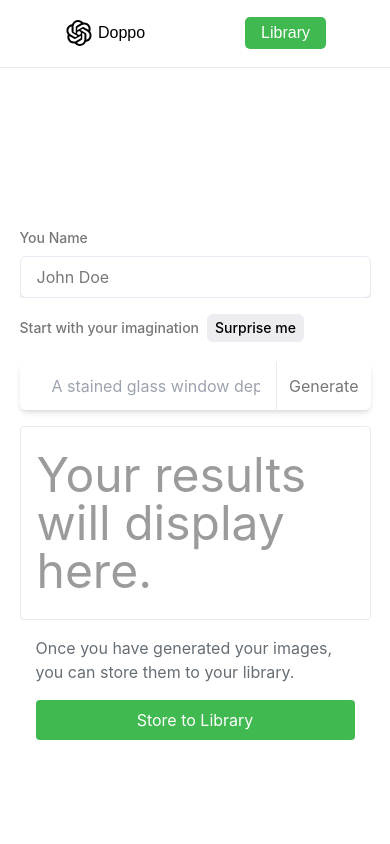
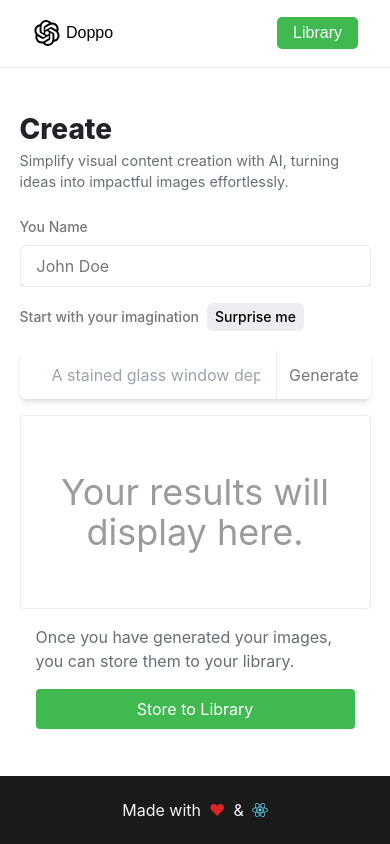
Before and after one commit to Sark-07/ImageGen, a React (Vite) app in the folder client/: page /generate in a window 390 px wide. Built offline with nearby package versions, Linux system fonts and the light colour scheme; a web font is replaced by a local one.

Commit message:
Finished till now

```diff
--- a/client/index.html
+++ b/client/index.html
@@ -8,7 +8,7 @@
     <title>Doppo</title>
   </head>
   <body>
-    <div id="root"></div>
+    <div id="root" class="flex flex-col min-h-screen"></div>
     <script type="module" src="/src/main.jsx"></script>
   </body>
 </html>
--- a/client/src/components/Cards.jsx
+++ b/client/src/components/Cards.jsx
@@ -1,35 +1,42 @@
-import React from 'react';
+import React, { useEffect, useMemo, useState } from 'react';
 import { FiDownloadCloud } from 'react-icons/fi';
 import { downloadImage } from '../utils/downloadImage';
+import Loader from './Loader';
 
 const Cards = ({ data, search }) => {
-  let arr = [];
-  data.forEach((element) => {
-    element.images.forEach((item) => {
-      arr.push({
-        userName: element.userName,
-        prompt: element.prompt,
-        url: item,
-      });
-    });
-  });
+  const [filteredData, setFilteredData] = useState(data);
 
+  // debounce for filtering
+  useEffect(() => {
+    const timeOut = setTimeout(() => {
       if (search) {
-    const results = arr.filter(
+        const results = data.filter(
           (item) =>
             item.userName.toLowerCase().includes(search.toLowerCase()) ||
             item.prompt.toLowerCase().includes(search.toLowerCase())
         );
-    arr = results;
+        setFilteredData(results);
+        console.log(search, filteredData, results);
+      } else {
+        setFilteredData(data);
       }
+    }, 500);
+
+    return () => {
+      clearTimeout(timeOut);
+    };
+  }, [search]);
 
   return (
-    <div className='grid lg:grid-cols-4 sm:grid-cols-3 xs:grid-cols-2 grid-cols-1 gap-2'>
-      {arr.map((items, index) => {
+    <div className='grid grid-cols-custom gap-2'>
+      {!filteredData ? (
+        <Loader />
+      ) : (
+        filteredData.map((items, index) => {
           return (
             <div
               key={index}
-            className='overflow-hidden w-72 h-72 group rounded-lg relative shadow-card hover:shadow-cardhover'
+              className='overflow-hidden group rounded-lg relative shadow-card hover:shadow-cardhover'
             >
               <img
                 src={items.url}
@@ -37,7 +44,9 @@ const Cards = ({ data, search }) => {
                 className='w-full h-auto object-cover object-center'
               />
               <div className='absolute hidden transition-all ease-in-out duration-200 bottom-0 left-0 w-full max-h-[92%] bg-[#10131fd9] group-hover:flex flex-col gap-2 px-4 py-2'>
-              <p className='text-slate-100 text-sm font-light'>{items.prompt}</p>
+                <p className='text-slate-100 text-sm font-light'>
+                  {items.prompt}
+                </p>
                 <div className='flex justify-between items-center'>
                   <span className='flex justify-between gap-4 items-center'>
                     <span className='w-8 h-8 rounded-[50%] text-slate-100 bg-green-400 grid place-items-center'>
@@ -55,7 +64,8 @@ const Cards = ({ data, search }) => {
               </div>
             </div>
           );
-      })}
+        })
+      )}
     </div>
   );
 };
--- /dev/null
+++ b/client/src/components/Footer.jsx
@@ -0,0 +1,14 @@
+import React from 'react'
+import {FaReact} from 'react-icons/fa'
+
+const Footer = () => {
+  return (
+    <div className='w-full h-[8vh] flex justify-center items-center mt-auto bg-[#1a1a1a] text-slate-100'>
+        <p className='flex items-center gap-2'>
+          Made with <span className='text-red-600'>&#x2764;</span> & <FaReact style={{color: '#61DBFB'}}/>
+        </p>
+    </div>
+  )
+}
+
+export default Footer
--- a/client/src/components/GeneratedImagesGrid.jsx
+++ b/client/src/components/GeneratedImagesGrid.jsx
@@ -7,7 +7,7 @@ const GeneratedImagesGrid= ({data}) => {
       data ? data.map((item, index) => {
 
         return <img src={item} alt={index} key={index} className='max-w-xs max-h-80 rounded-sm object-cover object-center'/>
-      }) : <div className='w-full h-40 text-[#9b9b9b] grid place-items-center text-5xl'>Your results will display here.</div>
+      }) : <div className='w-full h-40 text-[#9b9b9b] grid place-items-center text-4xl text-center sm:text-5xl'>Your results will display here.</div>
     }
     {/* <img src="https://images.unsplash.com/photo-1449824913935-59a10b8d2000?ixlib=rb-4.0.3&ixid=M3wxMjA3fDB8MHxzZWFyY2h8NXx8Y2l0eXxlbnwwfHwwfHx8MA%3D%3D&auto=format&fit=crop&w=500&q=60" alt="" className='max-w-xs max-h-80 rounded-sm object-cover object-center'/>
     <img src="https://images.unsplash.com/photo-1444084316824-dc26d6657664?ixlib=rb-4.0.3&ixid=M3wxMjA3fDB8MHxzZWFyY2h8MTZ8fGNpdHl8ZW58MHx8MHx8fDA%3D&auto=format&fit=crop&w=500&q=60" alt="" className='max-w-xs max-h-80 rounded-sm object-cover object-center'/>
--- a/client/src/components/Header.jsx
+++ b/client/src/components/Header.jsx
@@ -3,7 +3,7 @@ import {Link} from 'react-router-dom';
 import { ReactComponent as Logo } from "../assets/svg/logo.svg";
 const Header = ({path}) => {
   return (
-    <nav className='w-full h-[8vh] px-16 flex items-center justify-between bg-white border-b border-b-[#e6ebf4]'>
+    <nav className='w-full h-[8vh] xs:px-16 px-8 flex items-center justify-between bg-white border-b border-b-[#e6ebf4]'>
 
     <Link to='/' className="py-2 flex items-center justify-center gap-1">
     <Logo/>
--- a/client/src/components/ImageGrid.jsx
+++ b/client/src/components/ImageGrid.jsx
@@ -1,14 +1,29 @@
-import React, { useState } from 'react';
+import React, { useEffect, useState } from 'react';
 import CommunitySearch from './CommunitySearch';
 import Cards from './Cards';
 
 const ImageGrid = ({ data }) => {
   const [search, setSearch] = useState('');
 
+  const makeArray = () => {
+    let arr = [];
+    data.forEach((element) => {
+      element.images.forEach((item) => {
+        arr.push({
+          userName: element.userName,
+          prompt: element.prompt,
+          url: item,
+        });
+      });
+    });
+    return arr.reverse();
+  };
+
+
   return (
     <div className='flex flex-col items-start mt-0'>
-      <h1 className='font-extrabold text-[#222328] text-[2rem]'>
-        The Community Showcase
+      <h1 className='font-extrabold text-[#222328] sm:text-[2rem] text-[1.75rem]'>
+        The Community Library
       </h1>
       <p className='text-[#666e75] text-[0.9rem] max-w-[700px]  mb-6'>
         Browse through a collection of imagination and visually stunning images
@@ -30,17 +45,18 @@ const ImageGrid = ({ data }) => {
             type='text'
             className='py-3 px-4 text-black bg-white w-full border-none outline-none'
           />
-          <button onClick={(e) => handleSearchClick(e)}
+          {/* <button
+            onClick={(e) => handleSearchClick(e)}
             className={`${
               search ? 'bg-black text-white' : 'text-[#777] hover:text-black'
             } py-3 border-l border-l-[#e6ebf4] px-3`}
           >
             Search
-          </button>
+          </button> */}
         </div>
       </div>
-      <div className='mt-8 w-full'>
-        <Cards data={data} search={search} />
+      <div className='py-8 w-full'>
+        <Cards data={makeArray()} search={search} />
       </div>
     </div>
   );
--- a/client/src/index.css
+++ b/client/src/index.css
@@ -5,7 +5,9 @@
 * {
     font-family: 'Inter', sans-serif;
 }
-
+#root{
+    min-height: 100vh;
+}
 @media screen and (min-width: 480px) {
     .card:nth-child(7n + 1) {
         grid-column: auto/span 2;
@@ -21,3 +23,24 @@
   background-color: #666e75;
   border-radius: 5px;
 }
+
+/* width */
+::-webkit-scrollbar {
+    width: 10px;
+  }
+
+  /* Track */
+  ::-webkit-scrollbar-track {
+    background: #f1f1f1;
+  }
+
+  /* Handle */
+  ::-webkit-scrollbar-thumb {
+    background: #888;
+    border-radius: 5px;
+  }
+
+  /* Handle on hover */
+  ::-webkit-scrollbar-thumb:hover {
+    background: #6e6e6e;
+  }
--- a/client/src/pages/GenerateImage/GenerateImage.jsx
+++ b/client/src/pages/GenerateImage/GenerateImage.jsx
@@ -6,6 +6,7 @@ import Loader from '../../components/Loader';
 import GeneratedImagesGrid from '../../components/GeneratedImagesGrid';
 import axios from 'axios';
 import Header from '../../components/Header';
+import Footer from '../../components/Footer';
 const generateUrl = 'http://localhost:8080/api/v1/generate';
 const storeImageUrl = 'http://localhost:8080/api/v1/posts';
 const GenerateImage = () => {
@@ -61,8 +62,15 @@ const GenerateImage = () => {
   return (
     <>
       <Header path={path} />
-      <div className='generate-image'>
-        <div className='max-w-[90%] mx-auto mt-40 flex flex-col gap-4'>
+      <div className='generate-image md: sm:min-w-[80%] sm:max-w-fit  w-[90%] mx-auto sm:mt-20 mt-10'>
+        <h1 className='font-extrabold text-[#222328] sm:text-[2rem] text-[1.75rem]'>
+          Create
+        </h1>
+        <p className='text-[#666e75] mb-6 text-[0.9rem] max-w-[700px]'>
+          Simplify visual content creation with AI, turning ideas into impactful
+          images effortlessly.
+        </p>
+        <div className='w-full mx-auto  flex flex-col gap-4'>
           {/* Search */}
           <div className='h-fit flex-col overflow-hidden w-full flex items-start gap-2'>
             <label
@@ -114,10 +122,10 @@ const GenerateImage = () => {
             </div>
           </div>
         </div>
-        <div className='flex flex-wrap justify-center gap-4 h-fit max-w-[90%] mx-auto mt-4 p-4 border border-solid border-[#e6ebf4] rounded'>
+        <div className='flex flex-wrap justify-center gap-4 h-fit w-full mx-auto mt-4 p-4 border border-solid border-[#e6ebf4] rounded'>
           {loading ? <Loader /> : <GeneratedImagesGrid data={generations} />}
         </div>
-        <div className='max-w-[90%] mx-auto flex flex-col items-center p-4 gap-4 border-solid border-[#e6ebf4] rounded'>
+        <div className='w-full mx-auto flex flex-col items-center p-4 gap-4 border-solid border-[#e6ebf4] rounded'>
           <p className='text-[#666e75]'>
             Once you have generated your images, you can store them to your
             library.
@@ -130,6 +138,7 @@ const GenerateImage = () => {
           </button>
         </div>
       </div>
+      <Footer />
     </>
   );
 };
--- a/client/src/pages/Home/Home.jsx
+++ b/client/src/pages/Home/Home.jsx
@@ -3,18 +3,20 @@ import { useFetch } from '../../hooks/useFetch';
 import ImageGrid from '../../components/ImageGrid';
 import Header from '../../components/Header'
 import Loader from '../../components/Loader'
+import Footer from '../../components/Footer';
 const url = 'http://localhost:8080/api/v1/get-generations'
 const Home = () => {
   const {data: {data}, loading} = useFetch(url)
-  data && console.log(data.data);
+  // data && console.log(data.data);
   return (
     <>
      <Header/>
-    <div className='max-w-fit mx-auto mt-20'>
+    <div className='w-fit mx-auto sm:mt-20 mt-10 md:px-8 px-4'>
 
-      {loading ? <Loader/> : <ImageGrid data={data.data.reverse()} />}
+      {loading ? <Loader/> : <ImageGrid data={data.data} />}
 
     </div>
+    <Footer/>
     </>
   );
 };
--- a/client/tailwind.config.js
+++ b/client/tailwind.config.js
@@ -7,6 +7,9 @@ module.exports = {
     extend: {
       screens: {
         xs: '480px',
+      },
+      gridTemplateColumns: {
+        'custom': 'repeat(auto-fit,minmax(320px,1fr))'
       },
       fontFamily: {
         inter: ['Inter var', 'sans-serif'],
```
Also changed, not shown: 1 other file (tests, documents, lock files or other folders). Lines whose indentation alone changed are shown as unchanged.
